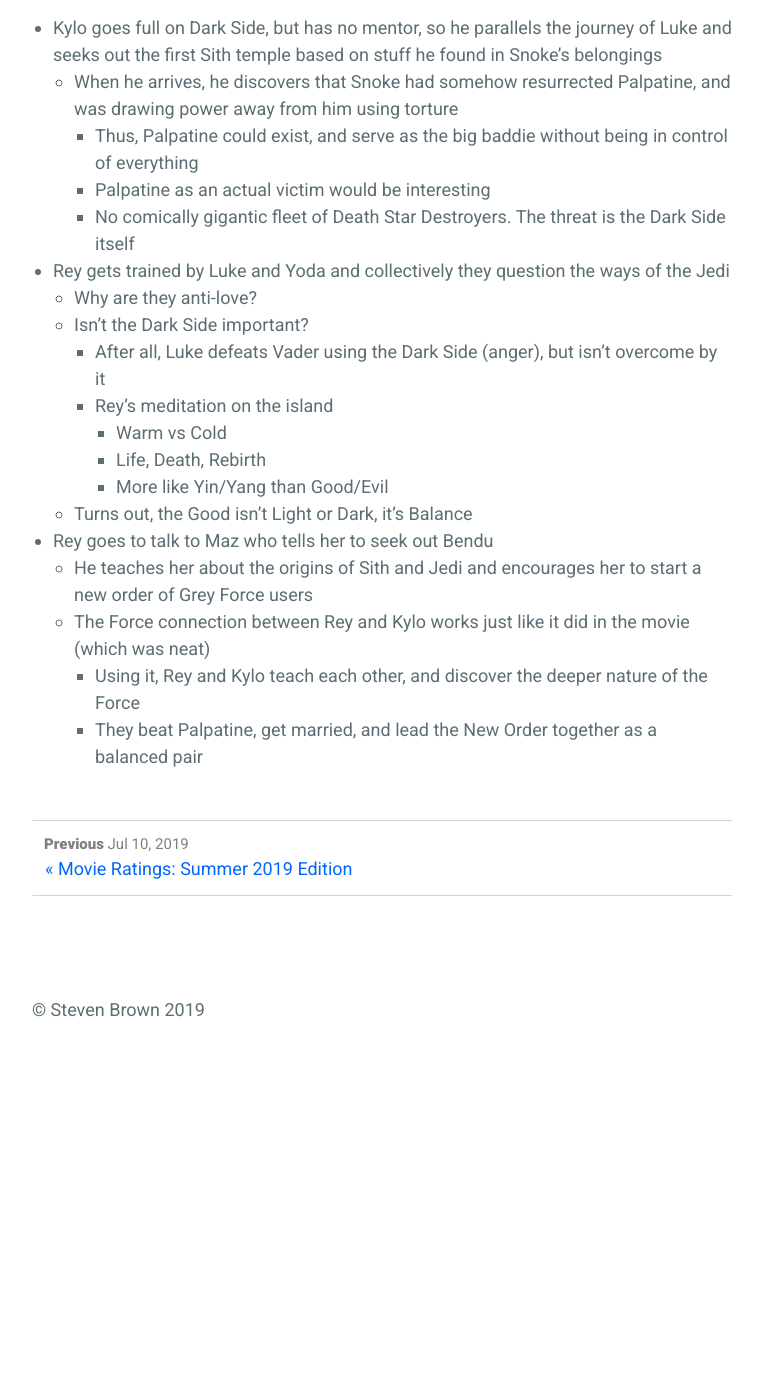
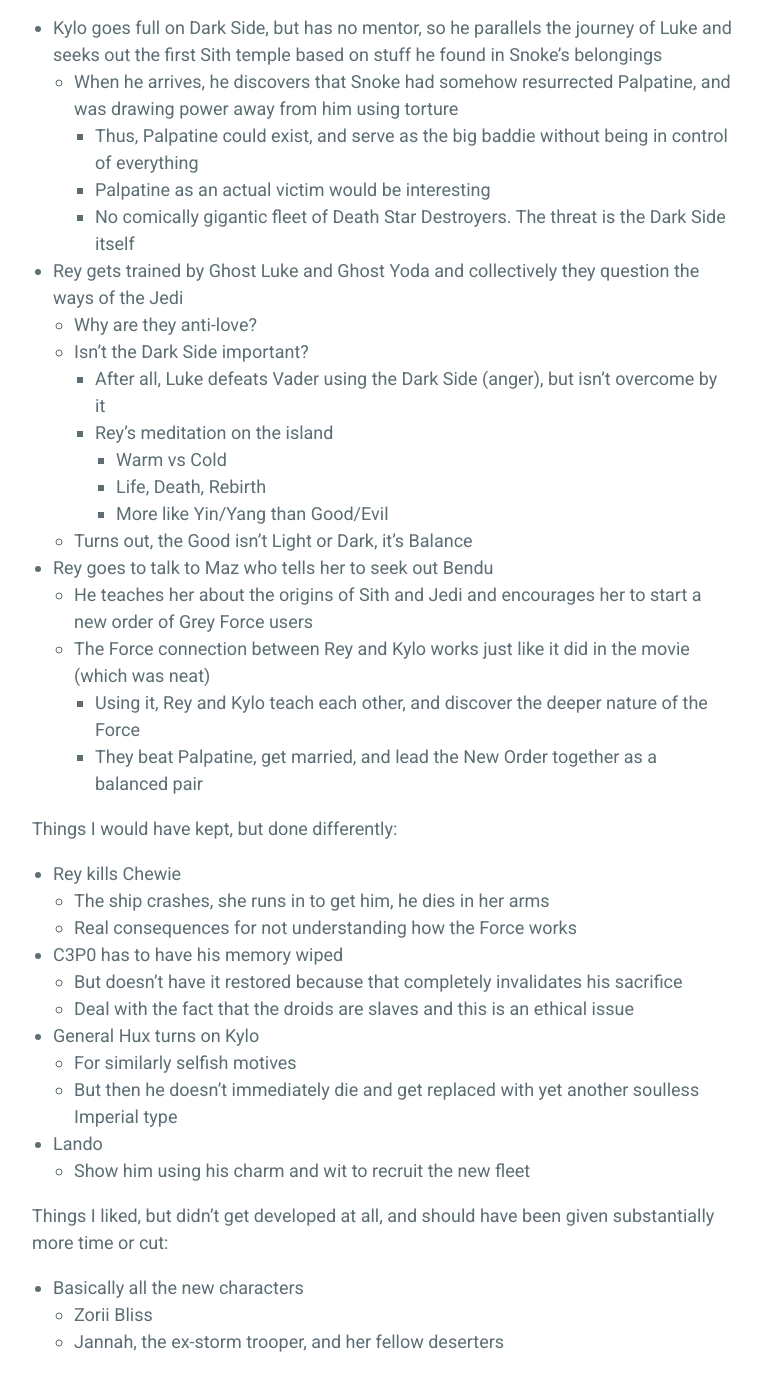
Before and after one commit to beren1hand/beren1hand.github.io, a Jekyll site: the page built from _posts/2019-12-20-Rise-of-Skywalker-Patch.md, in a window 1280 px wide and 1400 px high, scrolled down 429 px. Shown: the top 1391 px of the window, without its empty margins (258-1020 px from the left). Built offline with Jekyll 4.4.1, drawn with Linux system fonts in a browser that asks for light colours; before the commit the page ends 1552 px from its top, so only the background shows below that.

Commit message:
Updated the patch

```diff
--- a/_posts/2019-12-20-Rise-of-Skywalker-Patch.md
+++ b/_posts/2019-12-20-Rise-of-Skywalker-Patch.md
@@ -13,7 +12,7 @@ What I wish we'd seen...
     - Thus, Palpatine could exist, and serve as the big baddie without being in control of everything
     - Palpatine as an actual victim would be interesting
     - No comically gigantic fleet of Death Star Destroyers. The threat is the Dark Side itself
-- Rey gets trained by Luke and Yoda and collectively they question the ways of the Jedi
+- Rey gets trained by Ghost Luke and Ghost Yoda and collectively they question the ways of the Jedi
   - Why are they anti-love?
   - Isn’t the Dark Side important?
     - After all, Luke defeats Vader using the Dark Side (anger), but isn’t overcome by it
@@ -27,3 +26,23 @@ What I wish we'd seen...
   - The Force connection between Rey and Kylo works just like it did in the movie (which was neat)
     - Using it, Rey and Kylo teach each other, and discover the deeper nature of the Force
     - They beat Palpatine, get married, and lead the New Order together as a balanced pair
+
+Things I would have kept, but done differently:
+
+- Rey kills Chewie
+  - The ship crashes, she runs in to get him, he dies in her arms
+  - Real consequences for not understanding how the Force works
+- C3P0 has to have his memory wiped
+  - But doesn't have it restored because that completely invalidates his sacrifice
+  - Deal with the fact that the droids are slaves and this is an ethical issue
+- General Hux turns on Kylo
+  - For similarly selfish motives
+  - But then he doesn't immediately die and get replaced with yet another soulless Imperial type
+- Lando
+  - Show him using his charm and wit to recruit the new fleet
+
+Things I liked, but didn't get developed at all, and should have been given substantially more time or cut:
+
+- Basically all the new characters
+  - Zorii Bliss
+  - Jannah, the ex-storm trooper, and her fellow deserters
```
Also changed, not shown: other parts of _posts/2019-12-20-Rise-of-Skywalker-Patch.md (+0 -1 lines).
